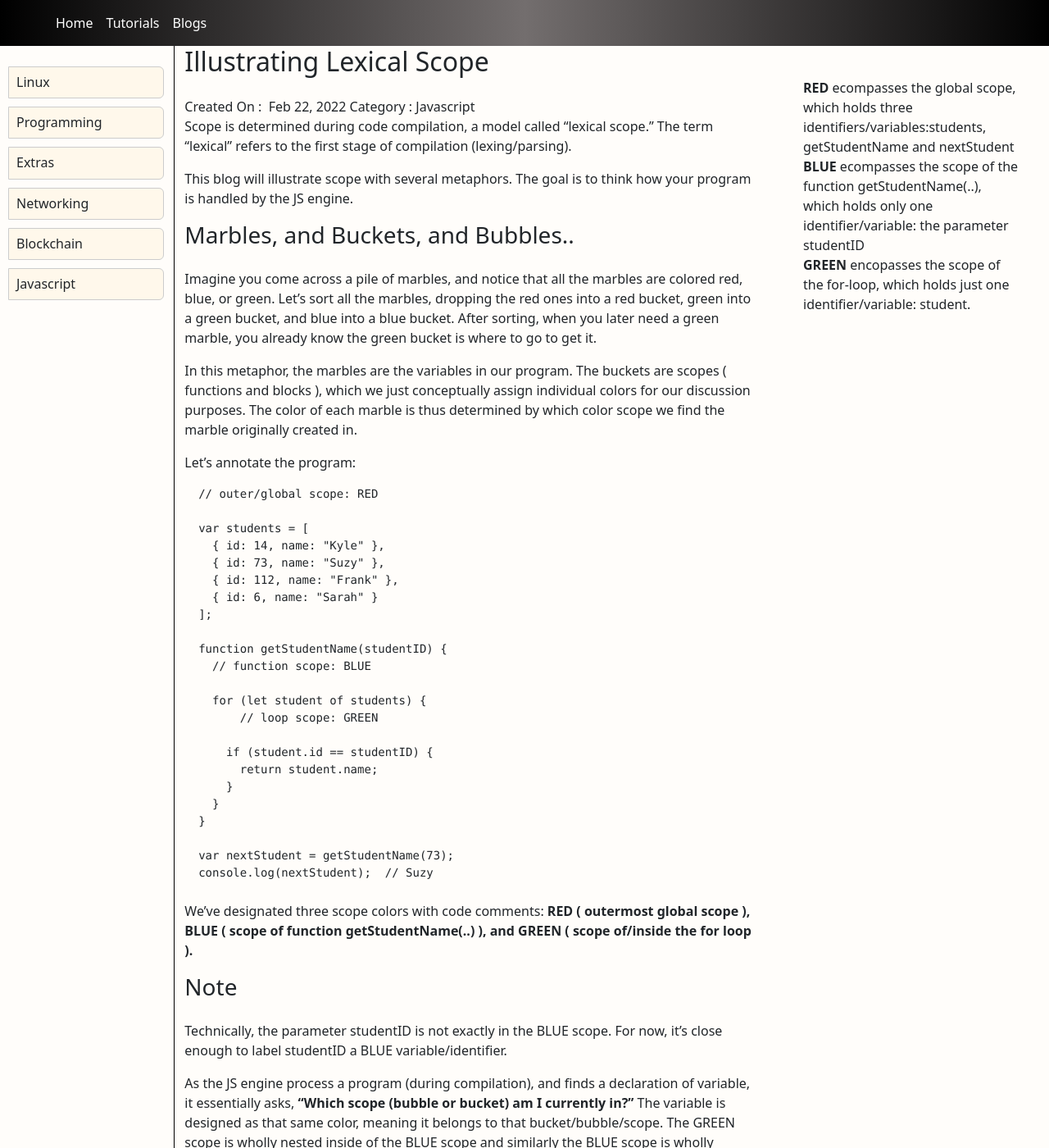
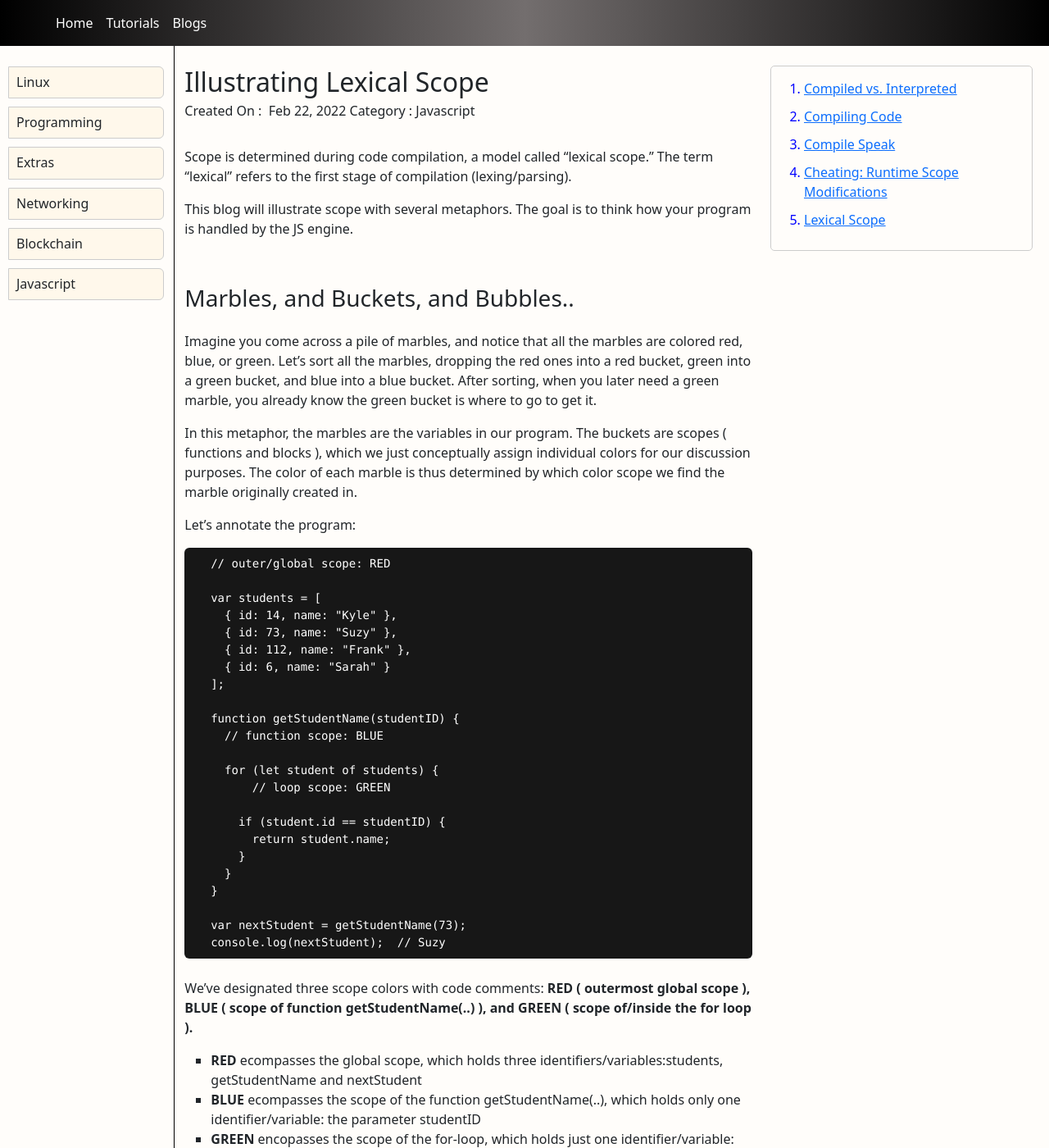
Before and after one commit to gkaucha/gkaucha.github.io, a Jekyll site: the page built from _posts/2022-02-22-Javascript-illustrating-lecxical-scope.md, in a window 1280 px wide and 1400 px high. Shown: the whole window at 82% size. Built offline with Jekyll 4.4.1, drawn with Linux system fonts in a browser that asks for light colours.

Commit message:
scss beautified

```diff
--- a/_layouts/tutorial.html
+++ b/_layouts/tutorial.html
@@ -13,17 +13,17 @@
             {% for post in site.posts %}
 
             <a href="{{ post.url | relative_url }}">
-                <div class="tutorial__content--card">
+                <div class="tutorial__list--card">
 
                       <h2>{{ post.title }}</h2>
 
                       {% assign categories = post.categories %}
                       {% for category in categories %}
 
-                      <span class="tutorial__content--category">Category: {{ category }}</span>
+                      <span class="tutorial__list--card__category">Category: {{ category }}</span>
 
                       {%- assign date_format =  "%b %-d, %Y" -%}
-                      <span class="tutorial__content--date">Created On : {{ post.date | date: date_format }} </span>
+                      <span class="tutorial__list--card__date">Created On : {{ post.date | date: date_format }} </span>
                       {% endfor %}
 
                                 <p>{{ post.excerpt }}</p>
--- a/_posts/2022-02-22-Javascript-illustrating-lecxical-scope.md
+++ b/_posts/2022-02-22-Javascript-illustrating-lecxical-scope.md
@@ -8,6 +8,12 @@
 Scope is determined during code compilation, a model called “lexical scope.” The term "lexical" refers to the first stage of compilation (lexing/parsing).
 
 <!--continue-->
+
+- [Compiled vs. Interpreted](#section-1)
+- [Compiling Code](#section-2)
+- [Compile Speak](#section-3)
+- [Cheating: Runtime Scope Modifications](#section-4)
+- [Lexical Scope](#section-5)
 
 This blog will illustrate scope with several metaphors. The goal is to think how your program is handled by the JS engine.
 
--- a/_sass/main.scss
+++ b/_sass/main.scss
@@ -10,14 +10,6 @@
 
 ul {
   list-style: none;
-}
-
-a {
-  text-decoration: none;
-  color: inherit;
-  &:hover {
-    color: inherit;
-  }
 }
 
 .home-intro {
@@ -69,7 +61,6 @@
       border-radius: 0px 6px 6px 0px;
     }
   }
-
   &__sidebar {
     // width: 20%;
     padding-top: 25px;
@@ -107,22 +98,6 @@
         }
       }
     }
-
-    &__list {
-      padding-left: 30px;
-      padding-top: 25px;
-      a {
-        display: block;
-        box-shadow: 1px 1px 1px 1px rgba(0, 0, 0, 0.2);
-        padding: 10px 15px 10px 20px;
-        border-radius: 10px;
-        margin-bottom: 30px;
-
-        &:hover {
-          transition: all 0.3s ease;
-          transform: translateY(-1px);
-          background: rgba(115, 110, 110, 0.05);
-        }
   }
 
   &__list {
@@ -146,36 +121,27 @@
         background: rgba(115, 110, 110, 0.05);
       }
     }
-
     &--card {
+      h2 {
+        margin-bottom: 0.2rem;
+      }
       span {
         color: #5063a6;
         font-weight: bold;
+        margin-right: 15px;
+      }
     }
   }
 
-        &--category {
-          margin-right: 15px;
+  &__header {
+    h1 {
+      margin-bottom: 0.2rem;
     }
+    margin-bottom: 2rem;
   }
 
   &__content {
-        padding-left: 30px;
-        padding-top: 25px;
-      }
-
-      &--category {
-        margin-right: 15px;
-      }
-    }
-
-    &__content {
-      padding-left: 30px;
-      padding-top: 25px;
-    }
-
-    &__header {
-      padding-bottom: 30px;
+    margin: 25px 0;
   }
 
   &__body {
@@ -246,7 +212,6 @@
     }
   }
 }
-}
 
 /* ------------------------- Media Query -----------------*/
 @media (min-width: 1200px) {
```
Lines whose indentation alone changed are shown as unchanged.
